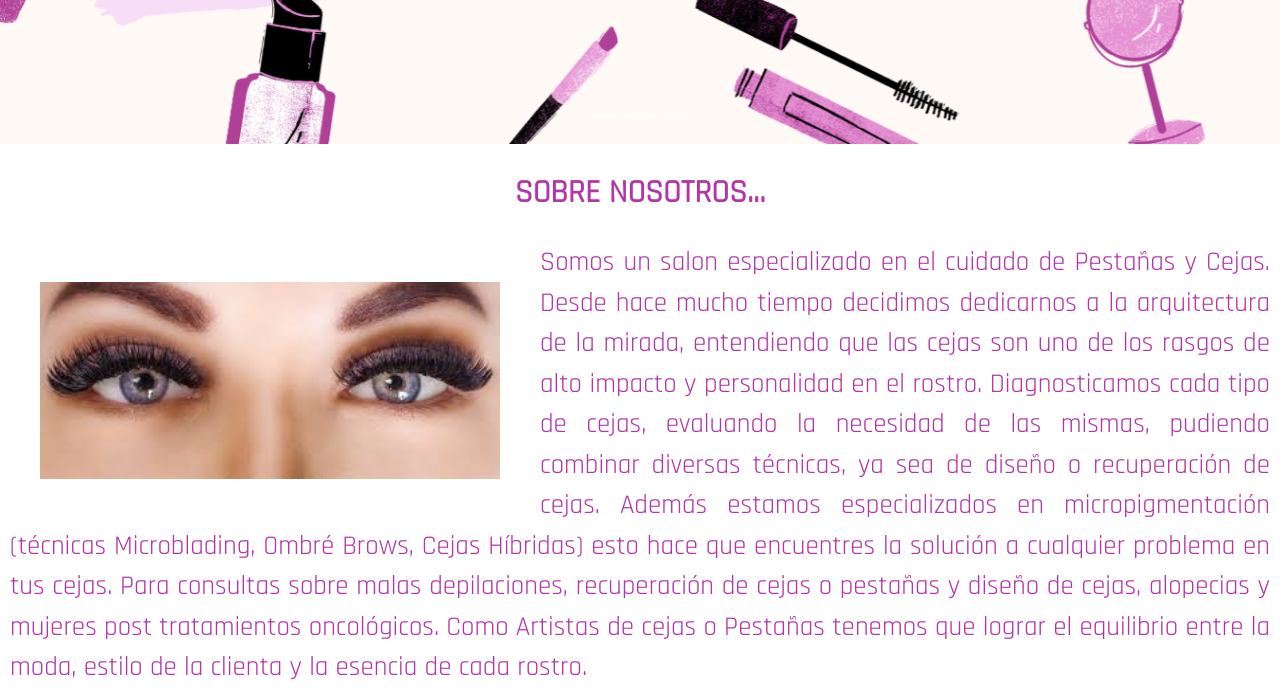
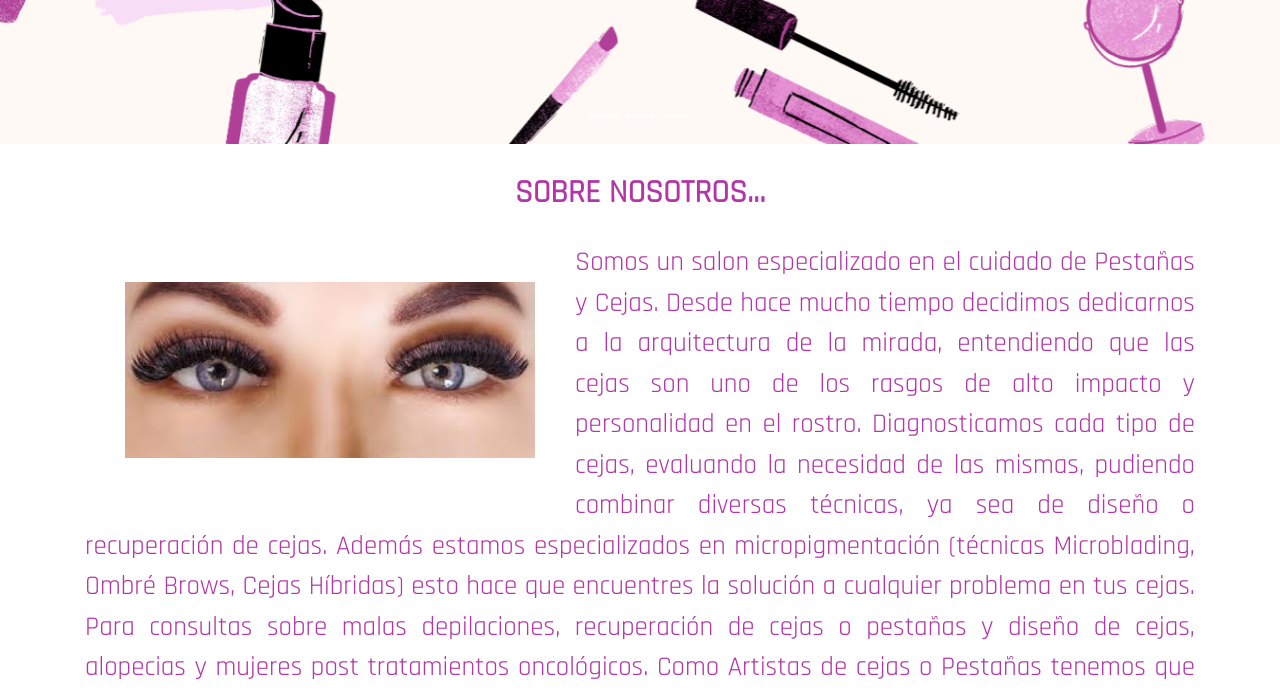
Before and after one commit to yaciCastro/ProyectoCoder, a website: page index.html in a window 1280 px wide. Shown: the part 663-1358 px from the top of the page. Drawn offline with nearby package versions, Linux system fonts and the light colour scheme.

Commit message:
marin texto index, centrado del formulari de la seccion contactos

```diff
--- a/assets/css/estilo.css
+++ b/assets/css/estilo.css
@@ -39,8 +39,7 @@ footer ul {
   color: #B336A6;
   font-family: 'Rajdhani', sans-serif;
   font-size: 27px;
-  text-align: justify;
-  margin: 10px; }
+  text-align: justify;}
 
 .titulo__secundario--formato nav ul li a {
   border-color: #B336A6;
@@ -50,10 +49,8 @@ footer ul {
   color: #B336A6;
   font-family: 'Rajdhani', sans-serif;
   font-size: 15px;
-  display: flex;
-  justify-content: space-around;
   margin-left: 50%;
-  margin-right: 50%; }
+  margin-right: 50%;}
 
 .section__grid--card {
   display: grid;
@@ -93,3 +90,7 @@ footer ul {
   font-family: 'Rajdhani', sans-serif;
   font-size: 17px;
 }
+
+.formulario__posicion {
+  display: flex;
+  justify-content: center;
--- a/index.html
+++ b/index.html
@@ -88,10 +88,20 @@
 		<!--CONTENIDO-->
 		<section>
 			<meta name="keywords" content="pestañas, cejas, centro de estetica, servicios">
-			<div>
+			<div class="container">
 				<h2 class="titulo__formato"><strong> SOBRE NOSOTROS... </strong></h2>
-				<img class="imagen__posicion" src="assets/img/ojos.jpg" width="500px">
-				<p class="texto__formato"> Somos un salon especializado en el cuidado de Pestañas y Cejas. Desde hace mucho tiempo decidimos dedicarnos a la arquitectura de la mirada, entendiendo que las cejas son uno de los rasgos de alto impacto y personalidad en el rostro. Diagnosticamos cada tipo de cejas, evaluando la necesidad de las mismas, pudiendo combinar diversas técnicas, ya sea de diseño o recuperación de cejas. Además estamos especializados en micropigmentación (técnicas Microblading, Ombré Brows, Cejas Híbridas) esto hace que encuentres la solución a cualquier problema en tus cejas. Para consultas sobre malas depilaciones, recuperación de cejas o pestañas y diseño de cejas, alopecias y mujeres post tratamientos oncológicos. Como Artistas de cejas o Pestañas tenemos que lograr el equilibrio entre la moda, estilo de la clienta y la esencia de cada rostro.</p>
+				<img class="imagen__posicion" src="assets/img/ojos.jpg" width="450px">
+				<p class="texto__formato"> Somos un salon especializado en el cuidado de Pestañas y Cejas.
+					Desde hace mucho tiempo decidimos dedicarnos a la arquitectura de la mirada,
+					entendiendo que las cejas son uno de los rasgos de alto impacto y personalidad en
+					el rostro. Diagnosticamos cada tipo de cejas, evaluando la necesidad de las mismas,
+					pudiendo combinar diversas técnicas, ya sea de diseño o recuperación de cejas.
+					Además estamos especializados en micropigmentación (técnicas Microblading, Ombré Brows,
+					Cejas Híbridas) esto hace que encuentres la solución a cualquier problema en tus cejas.
+					Para consultas sobre malas depilaciones, recuperación de cejas o pestañas y diseño de
+					cejas, alopecias y mujeres post tratamientos oncológicos. Como Artistas de cejas o
+					Pestañas tenemos que lograr el equilibrio entre la moda, estilo de la clienta y la
+					esencia de cada rostro.</p>
 			</div>
 		</section>
 
```
Also changed, not shown: contacto.html (+2 -2 lines).
